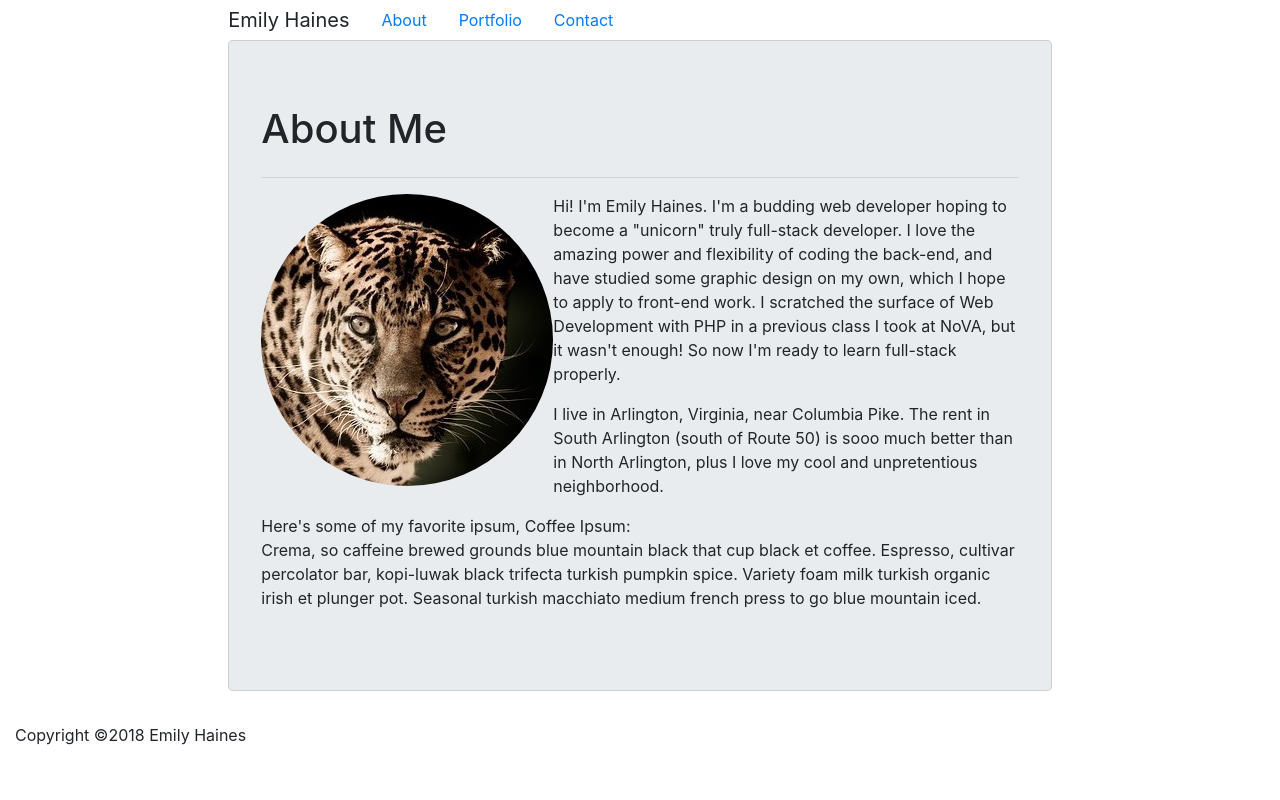
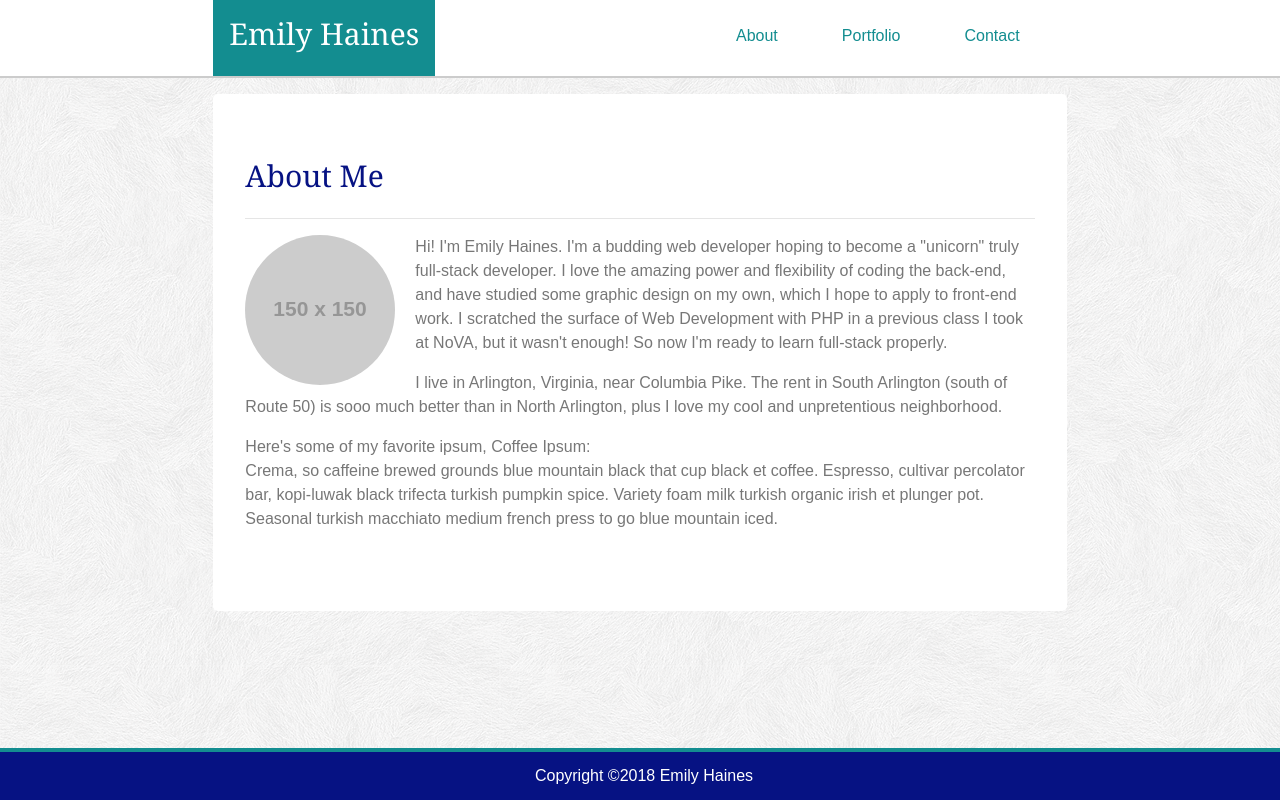
Before and after one commit to CodeQuiver/Bootstrap-Portfolio, a plain HTML site: page index.html in a window 1280 px wide. Drawn offline with nearby package versions, Linux system fonts and the light colour scheme; placeholder pictures from the web are drawn by us.

Commit message:
cleaned up extra div nesting not needed and added styles and colors

```diff
--- a/assets/css/style.css
+++ b/assets/css/style.css
@@ -1,17 +1,58 @@
 /* general styles */
-    insert font here
+body {
+    font-family: Arial, 'Helvetica Neue', Helvetica, sans-serif;
+    color: #777777;
+    background-image: url(../images/subtle_white_feathers.png);
+    background-color: #ffffff;
+}
+
+h1 {
+    color: #061283;
+    font-family: Georgia, Times, 'Times New Roman', serif;
+    font-size: 30px;
+}
+
+a:link, a:visited {
+    color: #138d90;
+}
+
+a:hover, a:active, a:focus {
+    color: #fd3c3c;
+}
+
 /* end general styles */
 
+nav {
+    border-bottom: 2px solid #cccccc;
+    background-color: #ffffff;
+}
+
+.navbar-brand, .navbar-brand h1 {
+    color: #ffffff;
+    font-family: Georgia, Times, 'Times New Roman', serif;
+    background-color: #138d90;
+    text-align: left;
+}
 
 
 /* styles within inner box */
 
 .jumbotron {
-    background-color: aliceblue;
+    background-color: #ffffff;
+    border: #dddddd;
 }
 
 #headshot {
     float: left;
+    margin-right:20px;
 }
 
 /* end styles within inner box */
+
+/* footer styles */
+footer {
+    text-align: center;
+    background-color: #061283;
+    border-top: solid 4px #138d90;
+    color: #ffffff;
+}
--- a/index.html
+++ b/index.html
@@ -30,7 +30,7 @@
     <div class="container-fluid">
 
     <!-- row1 nav bar -->
-	<nav class="row">
+	<nav class="row mb-md-3">
          <!-- todo apply background color to entire row -->
 
          <!-- spacer left -->
@@ -39,33 +39,36 @@
         <!-- end spacer left -->
 
         <!-- navbar column -->
-		<div class="col-xs-12 col-sm-10 col-md-8 col-lg-8">
+
         <!-- content of nav bar -->
 
-            <ul class="nav ml-md-auto">
+        <ul class="nav col-xs-12 col-sm-10 col-md-8 col-lg-8">
             <!-- brand -->
-                <li class="nav-item navbar-brand">
-                    Emily Haines
+            <li class="navbar-brand p-md-3 m-md-0">
+                <h1>Emily Haines</h1>
             </li>
             <!-- end brand -->
 
+            <li class="nav-item ml-md-auto">
+
                 <!-- links to right -->
-                <li class="nav-item">
+                <li class="nav-item p-md-3 ">
                     <a class="nav-link active" href="#">About</a>
                 </li>
 
-                <li class="nav-item">
+                <li class="nav-item p-md-3">
                     <a class="nav-link" href="portfolio.html">Portfolio</a>
                 </li>
 
-                <li class="nav-item">
+                <li class="nav-item p-md-3">
                     <a class="nav-link" href="contact.html">Contact</a>
                 </li>
             <!-- end links to right -->
+            </li>
         </ul>
 
         <!-- end content of nav bar -->
-        </div>
+
         <!-- end navbar column -->
 
         <!-- spacer right -->
@@ -84,8 +87,7 @@
         <!-- end spacer left -->
 
         <!-- inner box -->
-		<div class="col-xs-12 col-sm-10 col-md-8 col-lg-8">
-			<section class="jumbotron card card-block">
+        <section class="col-xs-12 col-sm-10 col-md-8 col-lg-8 jumbotron card card-block">
             <h1>
                 About Me
             </h1>
@@ -94,7 +96,7 @@
 
             <!-- bio -->
             <article>
-                    <img src="assets\images\leopard-2895448_292x292.jpg" alt="picture of me as an awesome leopard" class="rounded-circle" id="headshot" />
+                <img src="http://via.placeholder.com/150x150" alt="picture of Emily" class="rounded-circle" id="headshot" />
                 <p>Hi! I'm Emily Haines. I'm a budding web developer hoping to become a "unicorn" truly full-stack developer. I love the amazing power and flexibility of coding the back-end, and have studied some graphic design on my own, which I hope to apply to front-end work. I scratched the surface of Web Development with PHP in a previous class I took at NoVA, but it wasn't enough! So now I'm ready to learn full-stack properly.</p>
 
                 <p>I live in Arlington, Virginia, near Columbia Pike. The rent in South Arlington (south of Route 50) is sooo much better than in North Arlington, plus I love my cool and unpretentious neighborhood.</p>
@@ -104,7 +106,6 @@
             <!-- end bio -->
 
         </section>
-        </div>
         <!-- end inner box -->
 
         <!-- spacer right -->
@@ -115,8 +116,8 @@
     <!-- end row2 page body -->
 
     <!-- row3 footer -->
-    <footer class="row">
-        <p class="col-md-12">
+    <footer class="row fixed-bottom">
+        <p class="col-md-12 p-md-2 m-md-1">
             Copyright &copy;2018 Emily Haines
         </p>
     </footer>
```
Lines whose indentation alone changed are shown as unchanged.
